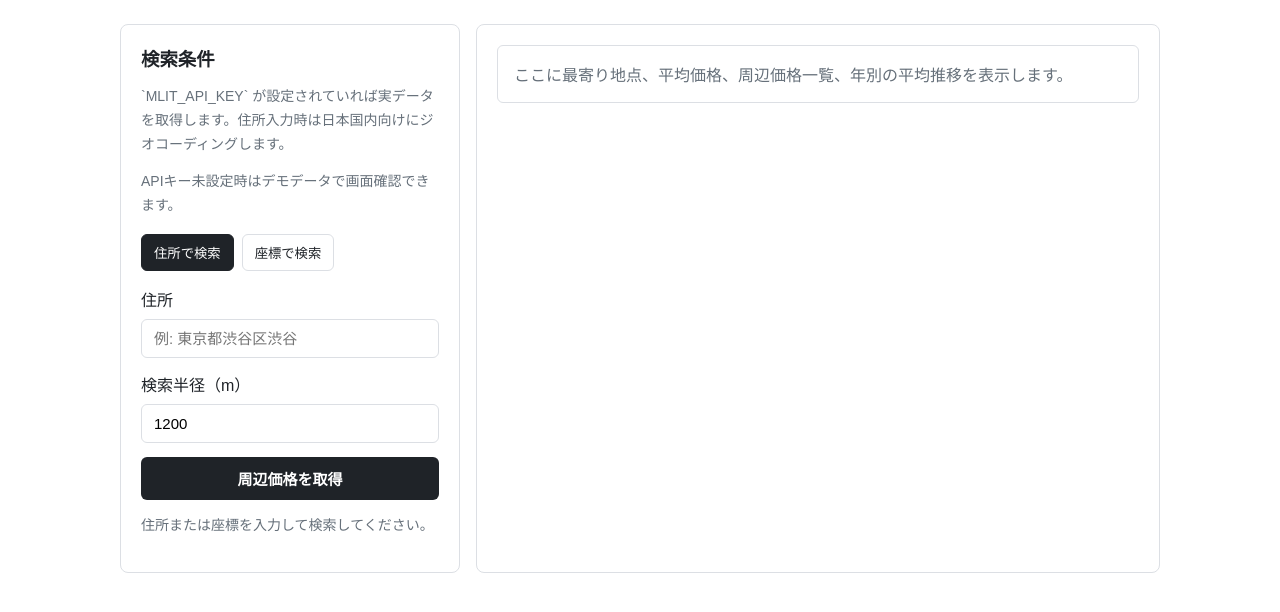
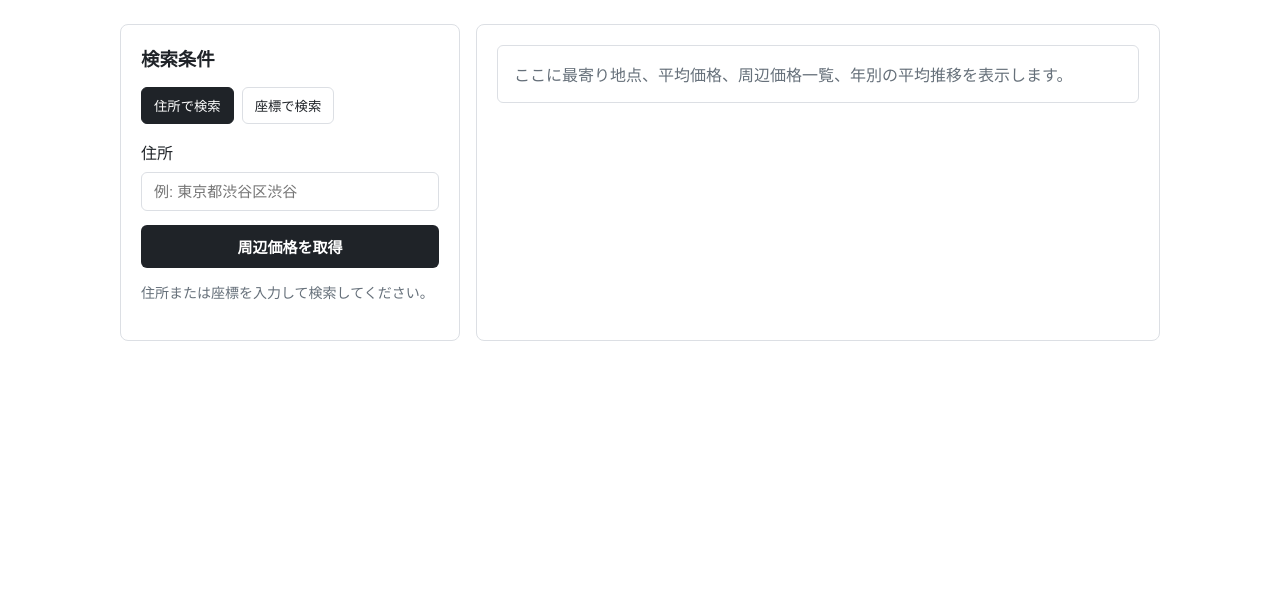
Before and after one commit to mosamosa-ko/area_price, a FastAPI app: page / in a window 1280 px wide. Shown: the part 104-716 px from the top of the page. Run offline with FastAPI, Linux system fonts and the light colour scheme.

Commit message:
Remove helper text and use default search radius

```diff
--- a/app/static/app.js
+++ b/app/static/app.js
@@ -94,7 +94,6 @@ async function handleSubmit(event) {
     longitude: document.getElementById("longitude").value
       ? Number(document.getElementById("longitude").value)
       : null,
-    radius_meters: Number(document.getElementById("radius").value),
     sample_limit: 12,
   };
 
--- a/app/templates/index.html
+++ b/app/templates/index.html
@@ -16,12 +16,6 @@
       <section class="workspace">
         <section class="panel form-panel">
           <h2>検索条件</h2>
-          <p class="helper">
-            `MLIT_API_KEY` が設定されていれば実データを取得します。住所入力時は日本国内向けにジオコーディングします。
-          </p>
-          <p class="helper">
-            APIキー未設定時はデモデータで画面確認できます。
-          </p>
 
           <div class="tabs">
             <button type="button" data-mode="address">住所で検索</button>
@@ -65,11 +59,6 @@
                 </label>
               </div>
             </div>
-
-            <label class="field">
-              <span>検索半径（m）</span>
-              <input id="radius" name="radius" type="number" value="1200" min="300" max="5000" />
-            </label>
 
             <button class="submit" type="submit">周辺価格を取得</button>
           </form>
```
